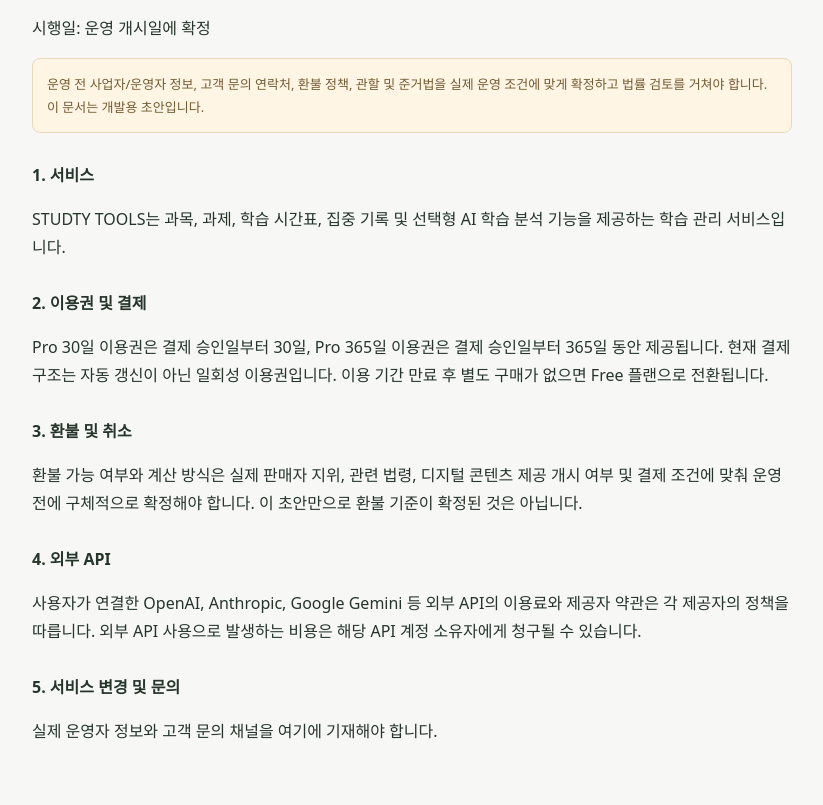
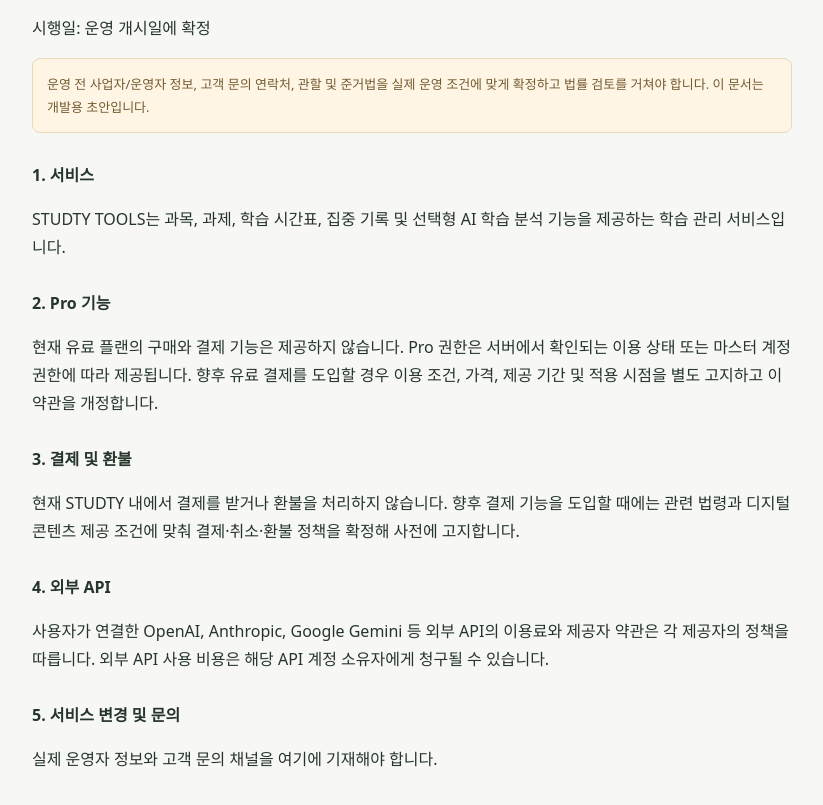
Before and after one commit to chaemin345/STUDTY-TOOLS, a plain HTML site: page terms.html in a window 1280 px wide. Shown: the part 97-902 px from the top of the page, without its empty margins (228-1051 px from the left). Drawn offline with Linux system fonts and the light colour scheme.

Commit message:
Update terms draft for unpaid current product state

```diff
--- a/terms.html
+++ b/terms.html
@@ -1,2 +1,11 @@
 <!doctype html>
-<html lang="ko"><head><meta charset="utf-8"><meta name="viewport" content="width=device-width, initial-scale=1"><title>STUDTY TOOLS 이용약관</title><style>body{font-family:system-ui,sans-serif;max-width:760px;margin:48px auto;padding:0 20px;color:#26352a;line-height:1.75;background:#f7f8f6}h1{font-size:26px}h2{font-size:16px;margin-top:28px}.note{padding:14px;background:#fff5e4;border:1px solid #ead9b8;border-radius:8px;color:#735b31;font-size:13px}</style></head><body><h1>STUDTY TOOLS 이용약관</h1><p>시행일: 운영 개시일에 확정</p><div class="note">운영 전 사업자/운영자 정보, 고객 문의 연락처, 환불 정책, 관할 및 준거법을 실제 운영 조건에 맞게 확정하고 법률 검토를 거쳐야 합니다. 이 문서는 개발용 초안입니다.</div><h2>1. 서비스</h2><p>STUDTY TOOLS는 과목, 과제, 학습 시간표, 집중 기록 및 선택형 AI 학습 분석 기능을 제공하는 학습 관리 서비스입니다.</p><h2>2. 이용권 및 결제</h2><p>Pro 30일 이용권은 결제 승인일부터 30일, Pro 365일 이용권은 결제 승인일부터 365일 동안 제공됩니다. 현재 결제 구조는 자동 갱신이 아닌 일회성 이용권입니다. 이용 기간 만료 후 별도 구매가 없으면 Free 플랜으로 전환됩니다.</p><h2>3. 환불 및 취소</h2><p>환불 가능 여부와 계산 방식은 실제 판매자 지위, 관련 법령, 디지털 콘텐츠 제공 개시 여부 및 결제 조건에 맞춰 운영 전에 구체적으로 확정해야 합니다. 이 초안만으로 환불 기준이 확정된 것은 아닙니다.</p><h2>4. 외부 API</h2><p>사용자가 연결한 OpenAI, Anthropic, Google Gemini 등 외부 API의 이용료와 제공자 약관은 각 제공자의 정책을 따릅니다. 외부 API 사용으로 발생하는 비용은 해당 API 계정 소유자에게 청구될 수 있습니다.</p><h2>5. 서비스 변경 및 문의</h2><p>실제 운영자 정보와 고객 문의 채널을 여기에 기재해야 합니다.</p></body></html>
+<html lang="ko"><head><meta charset="utf-8"><meta name="viewport" content="width=device-width, initial-scale=1"><title>STUDTY TOOLS 이용약관</title><style>body{font-family:system-ui,sans-serif;max-width:760px;margin:48px auto;padding:0 20px;color:#26352a;line-height:1.75;background:#f7f8f6}h1{font-size:26px}h2{font-size:16px;margin-top:28px}.note{padding:14px;background:#fff5e4;border:1px solid #ead9b8;border-radius:8px;color:#735b31;font-size:13px}</style></head><body>
+<h1>STUDTY TOOLS 이용약관</h1>
+<p>시행일: 운영 개시일에 확정</p>
+<div class="note">운영 전 사업자/운영자 정보, 고객 문의 연락처, 관할 및 준거법을 실제 운영 조건에 맞게 확정하고 법률 검토를 거쳐야 합니다. 이 문서는 개발용 초안입니다.</div>
+<h2>1. 서비스</h2><p>STUDTY TOOLS는 과목, 과제, 학습 시간표, 집중 기록 및 선택형 AI 학습 분석 기능을 제공하는 학습 관리 서비스입니다.</p>
+<h2>2. Pro 기능</h2><p>현재 유료 플랜의 구매와 결제 기능은 제공하지 않습니다. Pro 권한은 서버에서 확인되는 이용 상태 또는 마스터 계정 권한에 따라 제공됩니다. 향후 유료 결제를 도입할 경우 이용 조건, 가격, 제공 기간 및 적용 시점을 별도 고지하고 이 약관을 개정합니다.</p>
+<h2>3. 결제 및 환불</h2><p>현재 STUDTY 내에서 결제를 받거나 환불을 처리하지 않습니다. 향후 결제 기능을 도입할 때에는 관련 법령과 디지털 콘텐츠 제공 조건에 맞춰 결제·취소·환불 정책을 확정해 사전에 고지합니다.</p>
+<h2>4. 외부 API</h2><p>사용자가 연결한 OpenAI, Anthropic, Google Gemini 등 외부 API의 이용료와 제공자 약관은 각 제공자의 정책을 따릅니다. 외부 API 사용 비용은 해당 API 계정 소유자에게 청구될 수 있습니다.</p>
+<h2>5. 서비스 변경 및 문의</h2><p>실제 운영자 정보와 고객 문의 채널을 여기에 기재해야 합니다.</p>
+</body></html>
```
